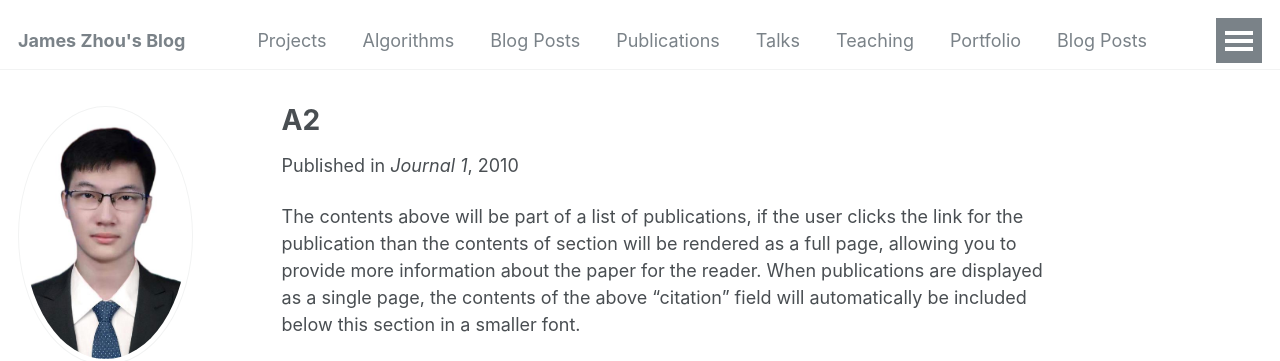
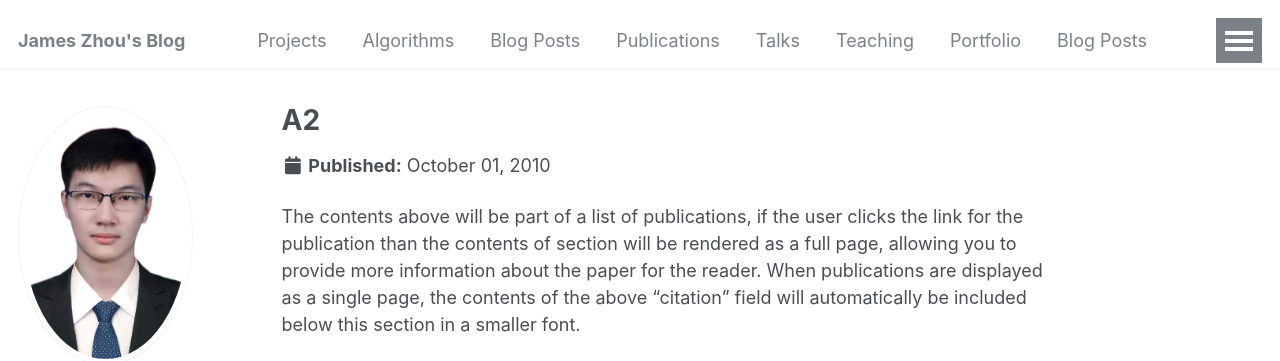
Before and after one commit to jameszhou12138/jameszhou12138.github.io, a Jekyll site: the page built from _algorithms/2010-10-01-paper-title-number-2.md, in a window 1280 px wide and 1130 px high. Shown: the top 361 px of the window. Built offline with Jekyll 4.4.1, drawn with Linux system fonts in a browser that asks for light colours.

Commit message:
update info

```diff
--- a/_layouts/single.html
+++ b/_layouts/single.html
@@ -36,6 +36,8 @@
 
         {% if page.collection == 'teaching' %}
           <p> {{ page.type }}, <i>{{ page.venue }}</i>, {{ page.date | default: "1900-01-01" | date: "%Y" }} </p>
+        {% elsif page.collection == 'algorithms' %}
+          <p class="page__date"><strong><i class="fa fa-fw fa-calendar" aria-hidden="true"></i> {{ site.data.ui-text[site.locale].date_label | default: "Date:" }}</strong> <time datetime="{{ page.date | date_to_xmlschema }}">{{ page.date | default: "2002-01-01" | date: "%B %d, %Y" }}</time></p>
         {% elsif page.venue and page.date %}
           <p>Published in <i>{{ page.venue }}</i>, {{ page.date | default: "1900-01-01" | date: "%Y" }} </p>
         {% elsif page.date %}
```
